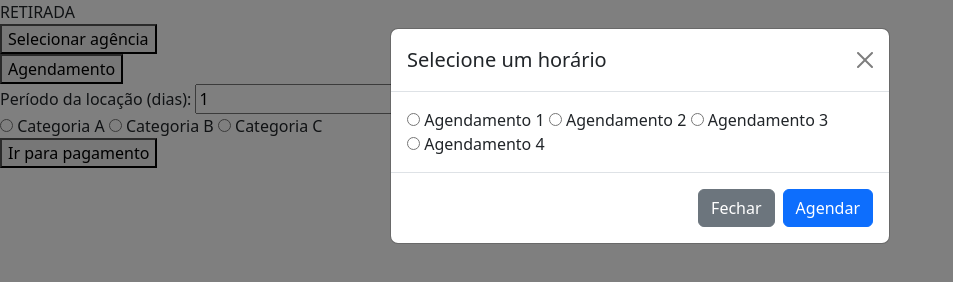
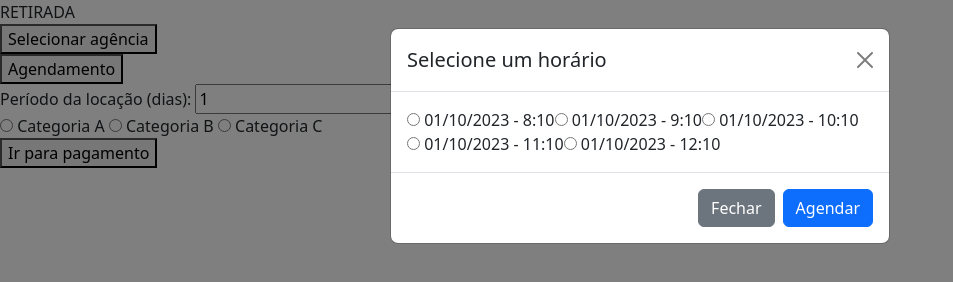
Before and after one commit to brendobc/front-easycarros-fiap, a plain HTML site: page resources/pages/pedido-retirada.html in a window 1280 px wide. Both pictures are taken after a click on the button "Agendamento". Shown: the whole page, without its empty margins (0-953 px from the left). Drawn offline with nearby package versions, Linux system fonts and the light colour scheme.

Commit message:
feat: lista dinamicamente os agendamentos

```diff
--- a/resources/pages/pedido-retirada.html
+++ b/resources/pages/pedido-retirada.html
@@ -149,7 +149,7 @@
                 </div>
                 <div class="modal-footer">
                     <button type="button" class="btn btn-secondary" data-bs-dismiss="modal">Fechar</button>
-                    <button type="button" id="btn-agendamento" class="btn btn-primary"
+                    <button type="button" id="btn-selecionar-agendamento" class="btn btn-primary"
                         data-bs-dismiss="modal">Agendar</button>
                 </div>
             </div>
--- a/src/pages/novo-pedido/agendamento.js
+++ b/src/pages/novo-pedido/agendamento.js
@@ -1,17 +1,50 @@
+import { getAgendamentosDisponiveis } from "../../service/novoPedidoService.js";
+
+const listaAgendamento = document.getElementById('lista-agendamento');
+
+// TODO JSDoc
+// TODO completar função
+function criarCardAgendamento(agendamento) {
+    const labelAgendamento = document.createElement('label');
+
+    labelAgendamento.innerHTML = `
+        <input name="agendamento" type="radio" value="${agendamento.toString()}">
+        ${agendamento.toLocaleDateString('pt-BR')} - ${agendamento.getHours()}:${agendamento.getMinutes()}
+    `;
+
+    return labelAgendamento;
+}
+
+function carregarAgendamentosDisponíveis() {
+    const fragment = document.createDocumentFragment();
+
+    for(const agendamento of getAgendamentosDisponiveis()) {
+        fragment.appendChild(criarCardAgendamento(agendamento));
+    }
+
+    listaAgendamento.innerHTML = '';
+    listaAgendamento.appendChild(fragment);
+}
+
 function initFuncionalidadesModalAgendamento() {
-    const btnAgendamento = document.getElementById('btn-agendamento');
-    btnAgendamento.addEventListener('click', function() {
+    const btnSelecionarAgendamento = document.getElementById('btn-selecionar-agendamento'),
+          btnAbrirModalSelecaoAgendamento = document.querySelector('[data-selecionar="agendamento"]');
+
+    btnSelecionarAgendamento.addEventListener('click', function() {
         const inputAgendamento = document.querySelector('#lista-agendamento input:checked');
+
         if(!inputAgendamento) {
-            return ;
+            return;
         }
 
         const inputAgendamentoId = document.getElementById('agendamento');
-        const agendamentoPlaceholder = document.getElementById('agendamento-selecionado-placeholder')
+        const agendamentoPlaceholder = document.getElementById('agendamento-selecionado-placeholder');
         inputAgendamentoId.value = inputAgendamento.value;
 
-        agendamentoPlaceholder.innerText = inputAgendamento.labels[0].innerText
-    })
+        agendamentoPlaceholder.innerText = inputAgendamento.labels[0].innerText;
+    });
+
+    btnAbrirModalSelecaoAgendamento.addEventListener('click', carregarAgendamentosDisponíveis);
 }
 
 export { initFuncionalidadesModalAgendamento }
--- a/src/service/AgenciaService.js
+++ b/src/service/AgenciaService.js
@@ -14,13 +14,13 @@ const localizacaoGenerica = new Localizacao(
 );
 
 /** Simula a resposta do back-end de agências disponíveis */
-const agenciasDisponiveis = {
+const agenciasDisponiveis = Object.freeze({
     1: new Agencia(1, 'Rent-N-Ride', localizacaoGenerica, Agencia.Status.ATIVA),
     2: new Agencia(2, 'EcoDrive Rent a Car', localizacaoGenerica, Agencia.Status.ATIVA),
     3: new Agencia(3, 'XpressDrive Car Rentals', localizacaoGenerica, Agencia.Status.ATIVA),
     4: new Agencia(4, 'VoyageRent Car Hire', localizacaoGenerica, Agencia.Status.ATIVA),
     5: new Agencia(5, 'UptownDrive Car Hire', localizacaoGenerica, Agencia.Status.ATIVA)
-}
+});
 
 function getAgenciaById(id) {
     return agenciasDisponiveis[id];
--- a/src/service/novoPedidoService.js
+++ b/src/service/novoPedidoService.js
@@ -39,4 +39,35 @@ function criarPedido(formNovoPedido) {
     );
 }
 
-export { criarPedido }
+// TODO JSDoc
+function getAgendamentosDisponiveis() {
+    const hoje = new Date(),
+          agendamentos = [hoje, new Date(hoje), new Date(hoje), new Date(hoje), new Date(hoje), new Date(hoje)];
+
+    // ignora o primeiro elemento da lista
+    for(let i=1; i < agendamentos.length; i++) {
+        const horaAgendamento = agendamentos[i - 1].getHours() + 1;
+
+        // Se for depois das 18h, manda para o dia seguinte
+        if(horaAgendamento <= 18) {
+            agendamentos[i].setHours(horaAgendamento);
+        } else {
+            agendamentos[i].setHours(8);
+            agendamentos[i].setMinutes(10);
+
+            const novaData = agendamentos[i].getDate() + 1;
+
+            for(const agendamentoNovaData of agendamentos) {
+                agendamentoNovaData.setDate(novaData);
+                agendamentoNovaData.setMinutes(10);
+            }
+        }
+    }
+    // atenzione, atenzione! Aqui, a variável "hoje" já não corresponde ao presente momento
+
+    agendamentos.shift();
+
+    return agendamentos;
+}
+
+export { criarPedido, getAgendamentosDisponiveis }
```
Also changed, not shown: resources/pages/pedido-delivery.html (+1 -35 lines).
